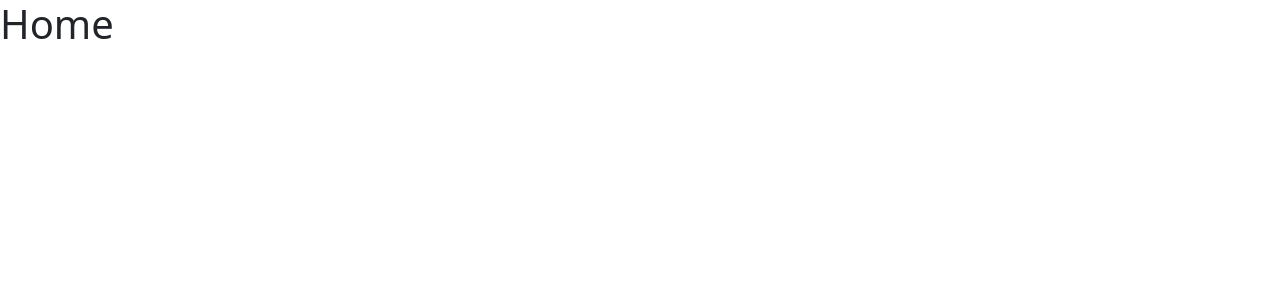
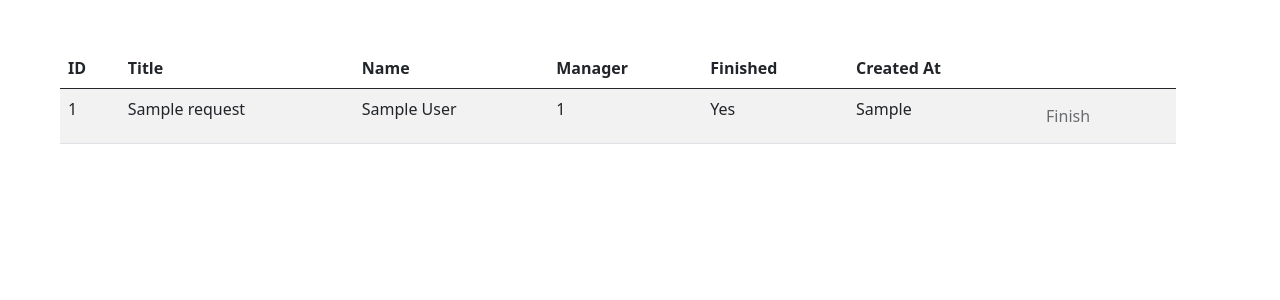
Before and after one commit to STNeto1/maintenance-app, a PHP site: page / in a window 1280 px wide. Before the commit the part shown is almost empty. Shown: the top 300 px of the page. Run offline with PHP 8.4, Linux system fonts and the light colour scheme; the visitor is signed in with stand-in values (Sample User, id 1); tables that the repository leaves empty or names only in its code hold one stand-in row (values such as "Sample post"); some libraries are stand-ins or nearby versions.

Commit message:
before moving os

```diff
--- a/classes/Request.php
+++ b/classes/Request.php
@@ -38,10 +38,9 @@ class Request
                                               r.id as id,
                                               r.title as title,
                                               r.finished as finished,
-                                              r.user_id as user_id,
                                               r.manager_id as manager,
                                               u.name as name,
-                                              u.role as role
+                                              r.createdAt
                                           FROM request AS r
                                           LEFT JOIN USER AS u
                                           ON r.user_id = u.id;");
--- a/includes/header.php
+++ b/includes/header.php
@@ -7,7 +7,8 @@
     <meta http-equiv="X-UA-Compatible" content="ie=edge">
     <link href="https://cdn.jsdelivr.net/npm/bootstrap@5.0.0-beta1/dist/css/bootstrap.min.css" rel="stylesheet"
           integrity="sha384-giJF6kkoqNQ00vy+HMDP7azOuL0xtbfIcaT9wjKHr8RbDVddVHyTfAAsrekwKmP1" crossorigin="anonymous">
-
+    <link rel="stylesheet" href="https://pro.fontawesome.com/releases/v5.10.0/css/all.css"
+          integrity="sha384-AYmEC3Yw5cVb3ZcuHtOA93w35dYTsvhLPVnYs9eStHfGJvOvKxVfELGroGkvsg+p" crossorigin="anonymous"/>
     <title>Request Manager</title>
 </head>
 <body>
--- a/index.php
+++ b/index.php
@@ -1,6 +1,8 @@
 <?php
 
 include "includes/header.php";
+include "classes/User.php";
+include "classes/Request.php";
 
 session_start();
 session_regenerate_id();
@@ -9,6 +11,55 @@ if (!$_SESSION['logged_in']) {
   header('location: login.php?status=auth-required');
 }
 
-include "includes/footer.php"; ?>
+$obUser = new User();
+$obRequest = new Request();
 
-<h1>Home</h1>
+$requests = $obRequest->findAll();
+
+?>
+
+<div class="container m-5">
+
+    <table class="table table-striped">
+        <thead>
+        <tr>
+            <th>ID</th>
+            <th>Title</th>
+            <th>Name</th>
+            <th>Manager</th>
+            <th>Finished</th>
+            <th>Created At</th>
+            <th></th>
+        </tr>
+        </thead>
+        <tbody>
+        <?php foreach ($requests
+
+                       as $req): ?>
+            <tr>
+                <td><?= $req['id'] ?> </td>
+                <td><?= $req['title'] ?> </td>
+                <td><?= $req['name'] ?> </td>
+                <td><?= $req['manager'] ?> </td>
+                <td>
+                  <?= $req['finished'] ? "Yes" : "No" ?>
+                </td>
+                <td>
+                  <?= $req['createdAt'] ?>
+                </td>
+                <td>
+                  <?= !$req['finished'] ?
+                    "<a href='#' class='btn btn-success'>Finish</a>"
+                    : "<button class='btn' disabled>Finish</button>"
+                  ?>
+                </td>
+            </tr>
+        <?php endforeach; ?>
+        </tbody>
+    </table>
+
+
+</div>
+
+
+<?php include "includes/footer.php"; ?>
```
